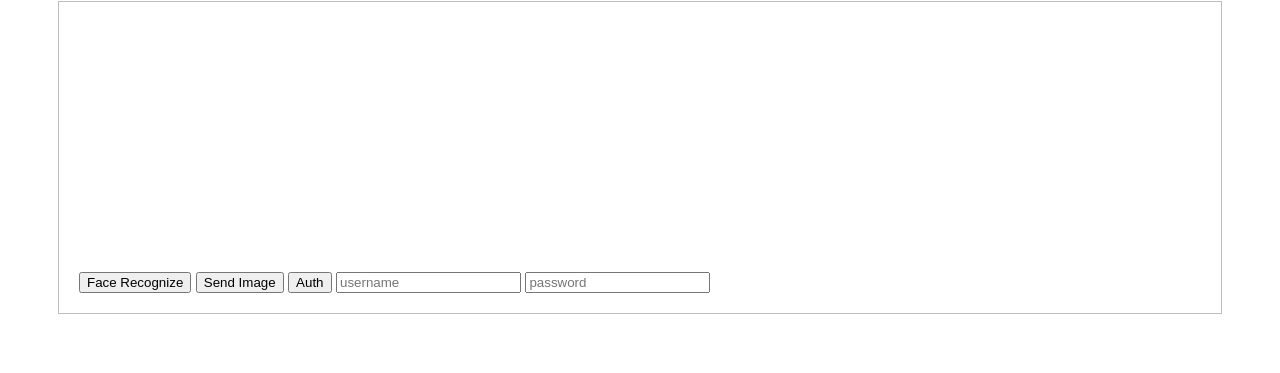
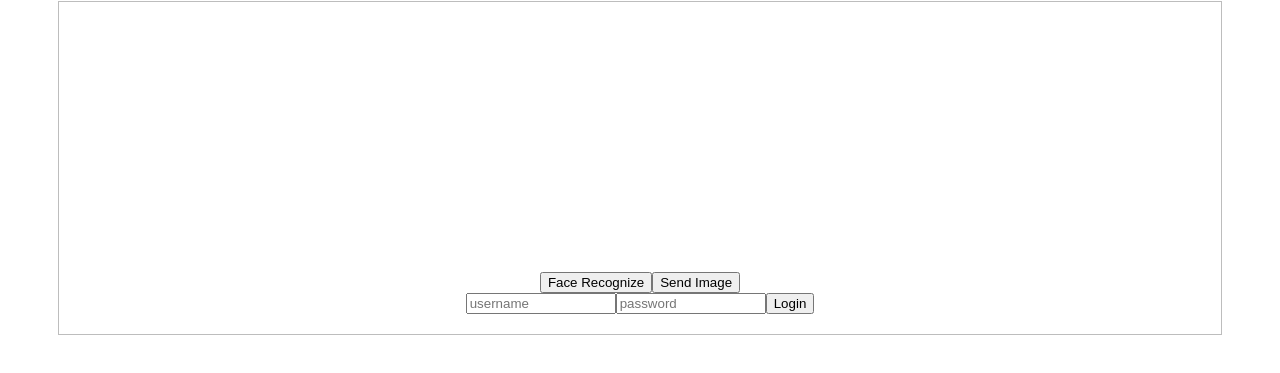
Before and after one commit to ThiagoLuizNunes/js-vision, a website: page public/index.html in a window 1280 px wide. Shown: the part 109-482 px from the top of the page. Drawn offline with nearby package versions, Linux system fonts and the light colour scheme.

Commit message:
update html structure

```diff
--- a/public/index.html
+++ b/public/index.html
@@ -13,15 +13,18 @@
       <video id="player" autoplay></video>
       <canvas id="snapshot"></canvas>
     </div>
-    <div class="vision-panel">
-      <button id="enable">Face Recognize</button>
-      <button id="disable">Cancel</button>
-      <button id="capture">Capture</button>
-      <button id="clear">Clear</button>
-      <button id="send">Send Image</button>
-      <button id="auth">Auth</button>
-      <input id="username" placeholder="username" name="username" type="text">
-      <input id="password" placeholder="password" name="password" type="password">
+    <div class="vision-panel" style="display: flex;justify-content: space-between;flex-direction: column;">
+      <div style="display: flex;justify-content: center;">
+        <button id="enable">Face Recognize</button>
+        <button id="disable">Cancel</button>
+        <button id="capture">Capture</button>
+        <button id="clear">Clear</button>
+        <button id="send">Send Image</button></div>
+      <div style="display: flex;flex-direction: row;justify-content: center;">
+        <input id="username" placeholder="username" name="username" type="text" style="width: 150px;">
+        <input id="password" placeholder="password" name="password" type="password" style="width: 150px;">
+        <button id="auth">Login</button>
+      </div>
     </div>
   </div>
 </body>
```
